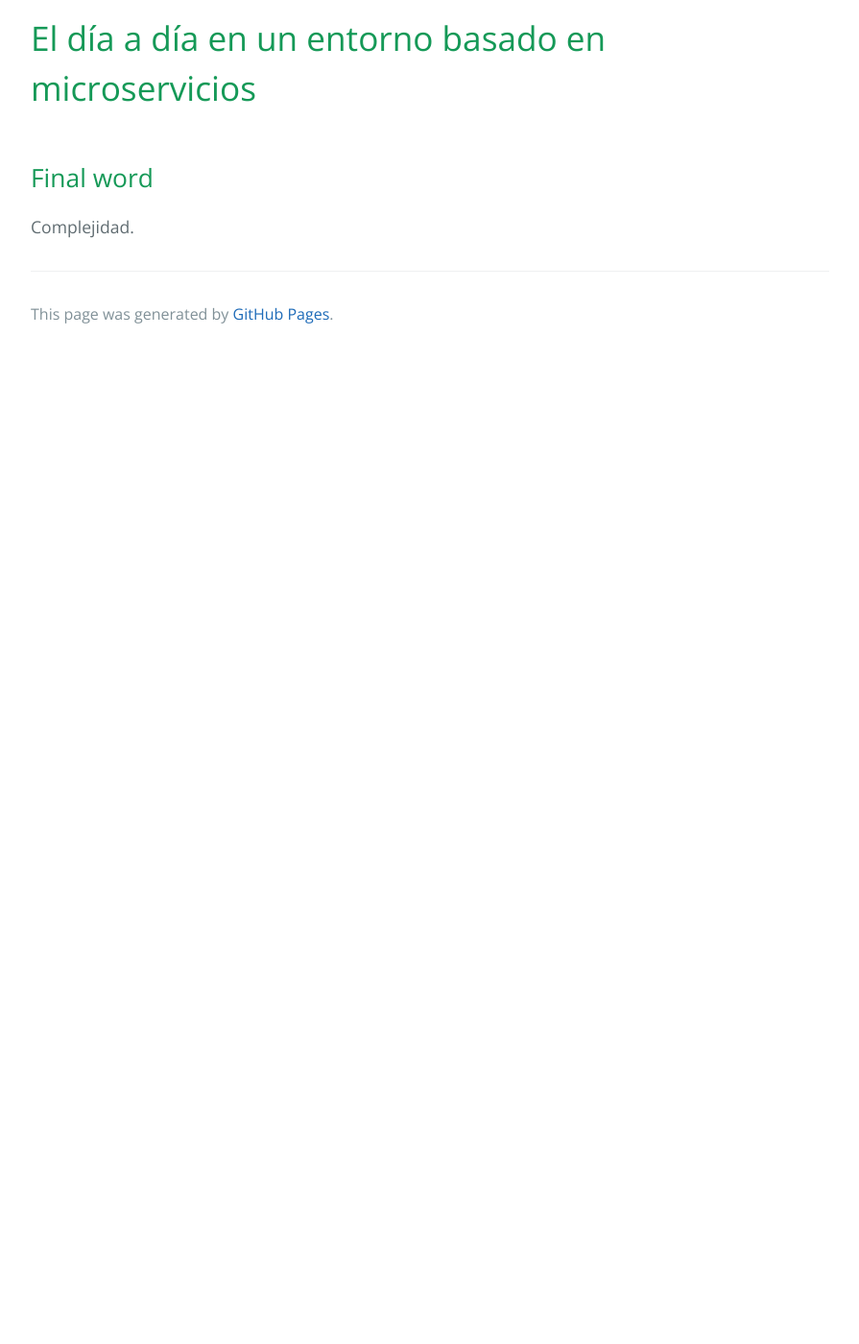
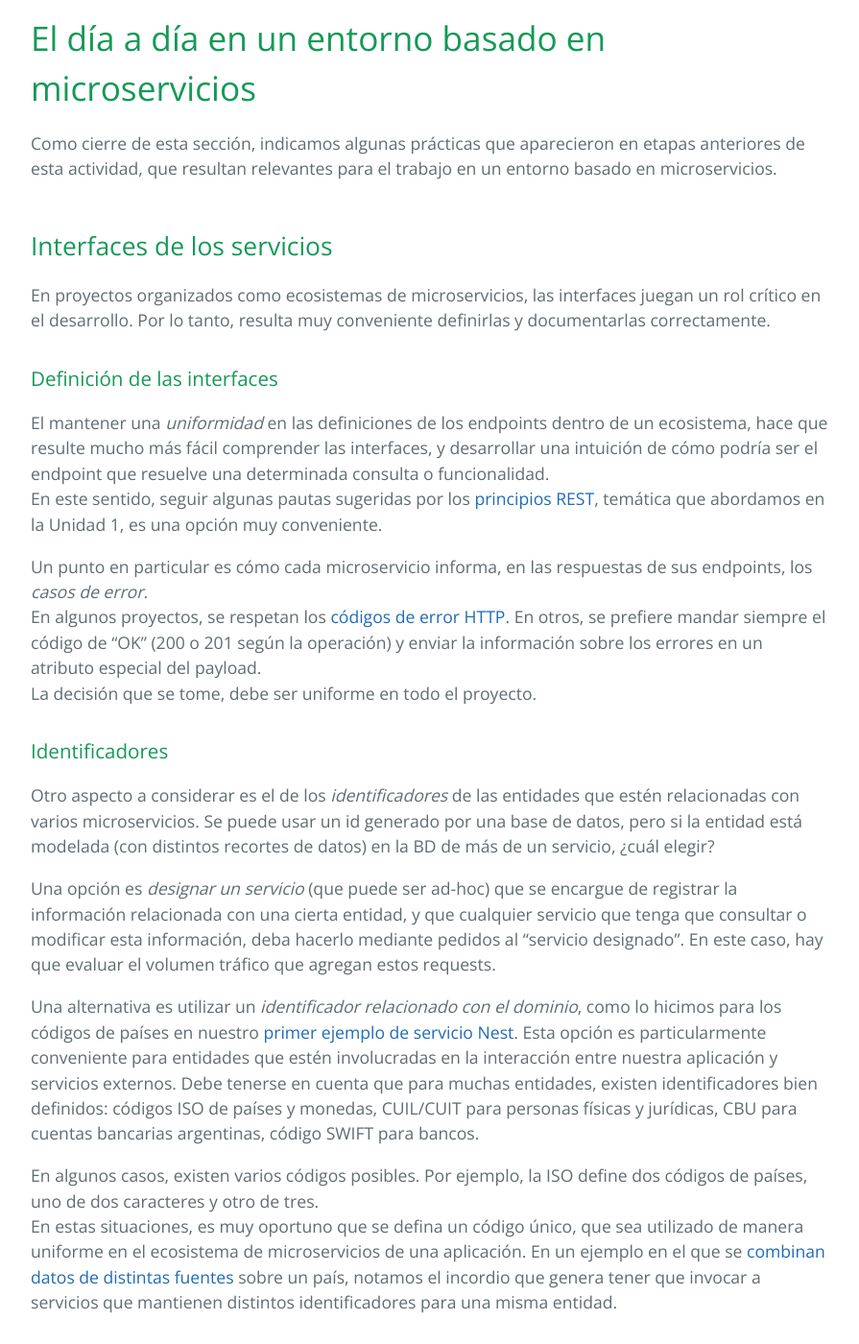
Before and after one commit to clombardi/bdsol-capacitacion-desarrollo, a Jekyll site: the page built from microservices/dia-a-dia.md, in a window 1280 px wide and 1400 px high, scrolled down 277 px. Shown: the whole window at 96% size, without its empty margins (192-1087 px from the left). Built offline with Jekyll 4.4.1, drawn with Linux system fonts in a browser that asks for light colours; our own code applies the rules of GitHub Pages for plain Markdown files; before the commit the page ends 900 px from its top, so only the background shows below that; some of the changed text lies outside the part shown.

Commit message:
microservicios - dia a dia - 1 de 3

```diff
--- a/microservices/dia-a-dia.md
+++ b/microservices/dia-a-dia.md
@@ -3,7 +3,63 @@ layout: default
 ---
 
 # El día a día en un entorno basado en microservicios
+Como cierre de esta sección, indicamos algunas prácticas que aparecieron en etapas anteriores de esta actividad, que resultan relevantes para el trabajo en un entorno basado en microservicios.
 
 
+## Interfaces de los servicios
+En proyectos organizados como ecosistemas de microservicios, las interfaces juegan un rol crítico en el desarrollo. Por lo tanto, resulta muy conveniente definirlas y documentarlas correctamente.
+
+### Definición de las interfaces
+El mantener una _uniformidad_ en las definiciones de los endpoints dentro de un ecosistema, hace que resulte mucho más fácil comprender las interfaces, y desarrollar una intuición de cómo podría ser el endpoint que resuelve una determinada consulta o funcionalidad.
+En este sentido, seguir algunas pautas sugeridas por los [principios REST](../api-rest/rest), temática que abordamos en la Unidad 1, es una opción muy conveniente.
+
+Un punto en particular es cómo cada microservicio informa, en las respuestas de sus endpoints, los _casos de error_.
+En algunos proyectos, se respetan los [códigos de error HTTP](https://www.restapitutorial.com/httpstatuscodes.html). En otros, se prefiere mandar siempre el código de "OK" (200 o 201 según la operación) y enviar la información sobre los errores en un atributo especial del payload.
+La decisión que se tome, debe ser uniforme en todo el proyecto.
+
+
+### Identificadores
+Otro aspecto a considerar es el de los _identificadores_ de las entidades que estén relacionadas con varios microservicios. Se puede usar un id generado por una base de datos, pero si la entidad está modelada (con distintos recortes de datos) en la BD de más de un servicio, ¿cuál elegir?
+
+Una opción es _designar un servicio_ (que puede ser ad-hoc) que se encargue de registrar la información relacionada con una cierta entidad, y que cualquier servicio que tenga que consultar o modificar esta información, deba hacerlo mediante pedidos al "servicio designado". En este caso, hay que evaluar el volumen tráfico que agregan estos requests.
+
+Una alternativa es utilizar un _identificador relacionado con el dominio_, como lo hicimos para los códigos de países en nuestro [primer ejemplo de servicio Nest](../nestjs-basics/inicio-app).
+Esta opción es particularmente conveniente para entidades que estén involucradas en la interacción entre nuestra aplicación y servicios externos.
+Debe tenerse en cuenta que para muchas entidades, existen identificadores bien definidos: códigos ISO de países y monedas, CUIL/CUIT para personas físicas y jurídicas, CBU para cuentas bancarias argentinas, código SWIFT para bancos.
+
+En algunos casos, existen varios códigos posibles. Por ejemplo, la ISO define dos códigos de países, uno de dos caracteres y otro de tres.
+En estas situaciones, es muy oportuno que se defina un código único, que sea utilizado de manera uniforme en el ecosistema de microservicios de una aplicación. En un ejemplo en el que se [combinan datos de distintas fuentes](nestjs-basics/distintas-fuentes) sobre un país, notamos el incordio que genera tener que invocar a servicios que mantienen distintos identificadores para una misma entidad.
+
+
+
+
+
+### Documentación - Swagger y Postman
+En un entorno donde los equipos son autónomos y pueden estar geográficamente distribuidos, resulta especialmente relevante contar con documentación adecuada de cada microservicio, que sea fácilmente disponible.
+Este es el vehículo principal para conocer las particularidades sobre cómo invocar a los servicios con los que se necesita interactuar cuando se desarrolla una determinada funcionalidad.
+
+El formato más popular para documentar la API de un servicio es [Swagger](../swagger/swagger-intro), temática que hemos cubierto extensamente en la etapa 1.
+Como [ya mencionamos](../swagger/swagger-nestjs-empezamos), se puede generar automáticamente la documentación Swagger de un servicio a partir de decorators que se incluyen en los controllers y DTOs.
+
+Para que esta documentación esté disponible para cualquier integrante en un proyecto, es conveniente dejar levantado un entorno del ecosistema de microservicios dedicado a la documentación, y eventualmente a la experimentación como describiremos luego.
+
+Para acotar la necesidad de consultas para utilizar un servicio, la documentación Swagger merece cierta dedicación al completar los decorators. Entre los puntos a tener en cuenta, mencionamos los siguientes.
+- Incluir descripciones textuales del propósito de cada endpoint.
+- Usar [Markdown en las descripciones de Swagger](../swagger/swagger-markdown), para destacar puntos relevantes y formatear las descripciones apuntando a una mejor comprensión.
+- Elegir ejemplos significativos para los atributos de los DTO, revisar cómo quedan los ejemplos de payloads de request y response, evaluar la conveniencia de generar ejemplos adicionales para endpoints críticos.
+- Incluir los distintos códigos de error con una pequeña explicación.
+
+En la visión global de un proyecto, debe tenerse en cuenta que los Swagger constituyen un asset valioso para mantener la calidad del código y simplificar la comunicación interna, por lo que resulta conveniente tener en cuenta la generación de esta documentación al asignar tiempos, e incluirla en las revisiones de código.
+
+Otro formato que puede utilizarse para plasmar la API de un servicio son las _colecciones Postman_, que brindan a quienes pueden estar interesades en utilizar un servicio, ejemplos concretos de uso.
+Para potenciar este medio adicional de comunicación, se puede establecer algún repositorio en el que cada equipo pueda disponibilizar colecciones Postman con invocaciones de los servicios que mantiene, y configurar el entorno dedicado para documentación con los datos necesarios para que los endpoints de ejemplo se puedan ejecutar.
+
+
+
+## Invocaciones entre microservicios
+
+Promise.all
+
+Errores
 ## Final word
 Complejidad.
```
